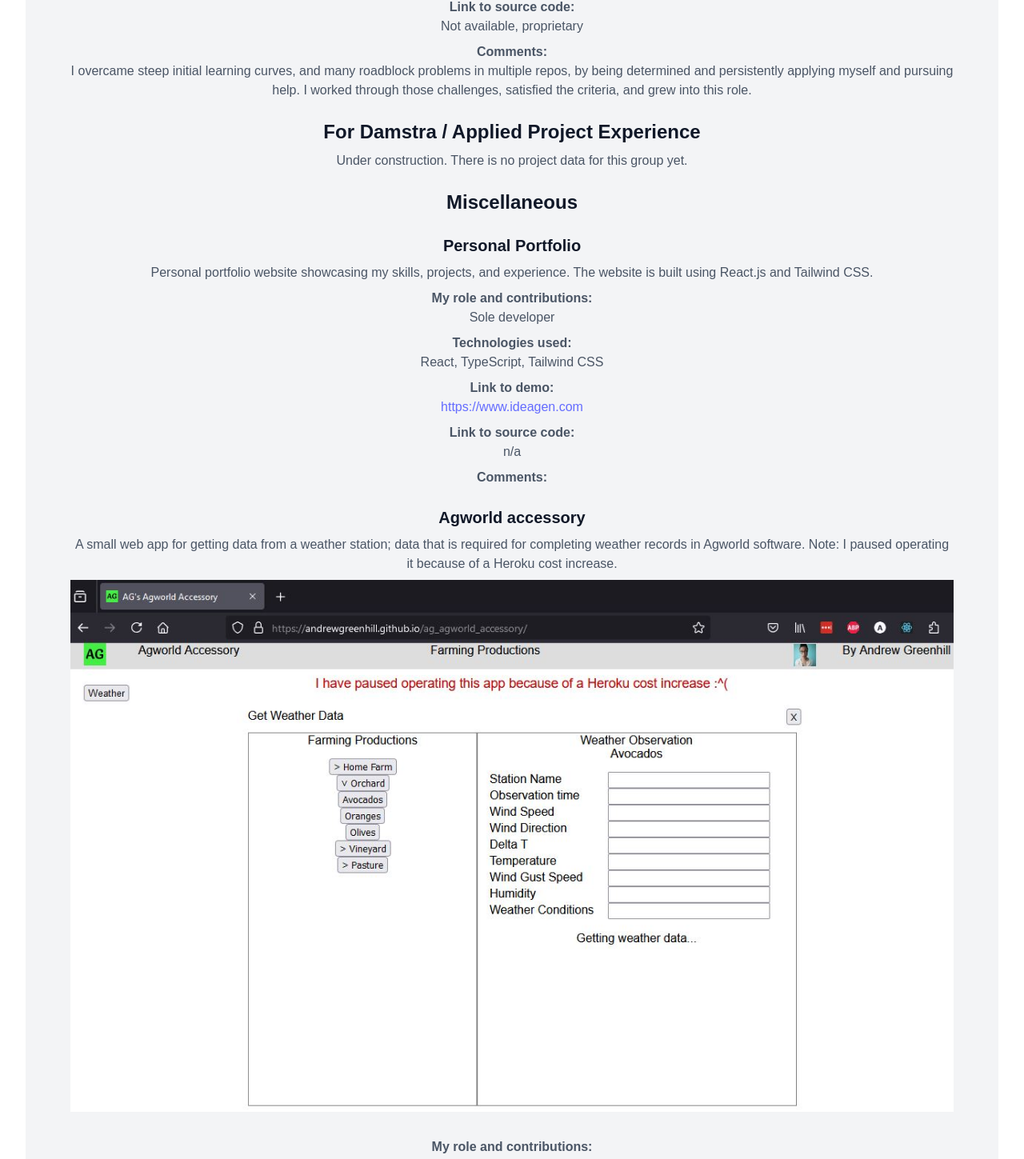
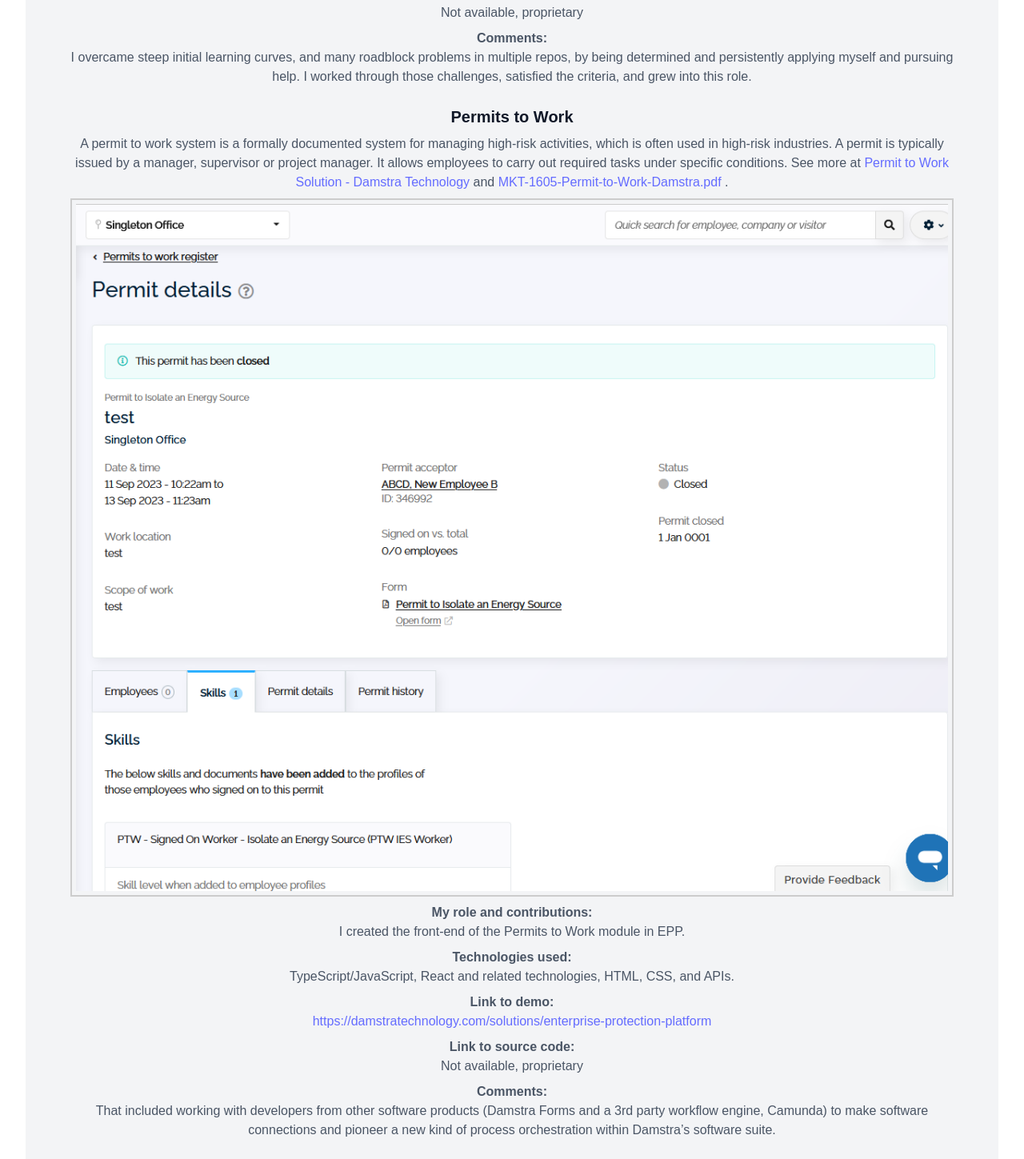
Before and after one commit to andrewgreenhill/ag-portfolio, a React (Vite) app: page /projects in a window 1280 px wide. Shown: the part 1208-2657 px from the top of the page at 80% size. Built offline with nearby package versions, Linux system fonts and the light colour scheme.

Commit message:
Add projectData content for Ideagen-Damstra work and my portfolio

```diff
--- a/src/components/ProjectDisplay.tsx
+++ b/src/components/ProjectDisplay.tsx
@@ -59,22 +59,28 @@ function MarkdownField({ label, markdownText }: { label: string; markdownText: s
 
 function Images({ images }: { images: string[] }) {
   if (!images?.length) return null;
+  const numImages = images.length;
   return (
     <div className="mt-2 text-gray-600">
-      {images.map((image, index) => DisplayImage(image, index))}
+      {images.map((image, index) => (
+        <>
+          <DisplayImage image={image} index={index} />
+          {index < numImages - 1 && <br />}
+        </>
+      ))}
     </div>
   );
 }
 
-function DisplayImage(image: string, index: number) {
+function DisplayImage({ image, index }: { image: string; index: number }) {
   return (
     <div key={index}>
       <img
         src={image}
         alt={extractFileNameFromUrl(image) || `Screenshot ${index + 1}`}
         className="project-screenshot"
+        style={{ border: '2px solid #ccc', padding: '5px', width: '100%' }}
       />
-      <br />
     </div>
   );
 }
--- a/src/data/projectsData.ts
+++ b/src/data/projectsData.ts
@@ -9,23 +9,28 @@ const groupDisplayName: Record<TProjectGroupCode, string> = {
 
 const projectsData: IProjectRecord[] = [
   {
-    id: 1,
+    id: 1.1,
     groupCode: 'Miscellaneous',
-    subGroup: 'Miscellaneous',
-    projectName: 'Personal Portfolio',
+    subGroup: '',
+    projectName: 'My portfolio',
     projectDescription:
-      'Personal portfolio website showcasing my skills, projects, and experience. The website is built using React.js and Tailwind CSS.',
-    myRole: 'Sole developer',
-    technologies: 'React, TypeScript, Tailwind CSS',
-    link2Demo: '[https://www.ideagen.com](https://www.ideagen.com)',
-    link2Code: 'n/a',
-    images: [],
-    when: '',
-    publicComments: '',
+      'My personal portfolio website to show my projects, skills, and experience. The website is built using React.js and Tailwind CSS.',
+    myRole:
+      'I designed and built my portfolio repository from the ground up, i.e. without using a template.',
+    technologies: 'TypeScript, React.js, Tailwind CSS, Vite, Markdown, and GitHub Pages.',
+    // TODO: Update the link2Demo when the portfolio is live
+    link2Demo:
+      '[https://andrewgreenhill.github.io/ag-portfolio](https://andrewgreenhill.github.io/ag-portfolio) <= _Not yet live_',
+    link2Code:
+      '[https://github.com/andrewgreenhill/ag-portfolio](https://github.com/andrewgreenhill/ag-portfolio)',
+    // TODO: Update the images when the portfolio is live
+    images: ['http://localhost:5173/images/Misc/Portfolio_WIP.jpg'],
+    when: 'January-February 2025',
+    publicComments: 'The project you are currently viewing is my portfolio.',
     internalComments: '',
   },
   {
-    id: 2,
+    id: 1.2,
     groupCode: 'Miscellaneous',
     subGroup: 'Agworld',
     projectName: 'Agworld accessory',
@@ -37,22 +42,22 @@ const projectsData: IProjectRecord[] = [
       '[https://andrewgreenhill.github.io/ag_agworld_accessory](https://andrewgreenhill.github.io/ag_agworld_accessory)',
     link2Code:
       '[https://github.com/andrewgreenhill/ag_agworld_accessory](https://github.com/andrewgreenhill/ag_agworld_accessory)',
-    images: ['http://localhost:5173/images/Agworld/ag_agworld_accessory.jpg'],
+    images: ['http://localhost:5173/images/Misc/ag_agworld_accessory.jpg'],
     when: 'Around June-July 2021',
     publicComments:
-      'This isn’t a complete project and it doesn’t make use of all the modern front-end development practices, having been made quickly and many years ago.',
+      'This isn’t a complete project and it doesn’t make use of all the modern front-end development practices; it was just a quick project and made many years ago.',
     internalComments: '',
   },
   {
-    id: 3,
+    id: 2.1,
     groupCode: 'IdeagenDT',
     subGroup: 'EPP',
     projectName: 'Workflows',
     projectDescription:
       'Workflow functionality to allow a process to be defined like a flowchart, and then have that orchestrated automatically, using the Camunda workflow engine. For example, if a user completes a form in [Damstra Forms](https://damstratechnology.com/products/digital-forms) then that could create a record in EPP, which might be reviewed and that could schedule a lesson in Damstra’s [Learning Management System](https://damstratechnology.com/products/elearning) and send an email.',
-    myRole: 'I created the front-end of the module in EPP.',
+    myRole: 'I created the front-end of the Workflows module in EPP.',
     technologies:
-      'TypeScript/JavaScript, React and related technologies, HTML, CSS, APIs, and Camunda.',
+      'JavaScript/TypeScript, React and related technologies, HTML, CSS, APIs, and Camunda.',
     link2Demo:
       '[https://damstratechnology.com/solutions/enterprise-protection-platform](https://damstratechnology.com/solutions/enterprise-protection-platform)',
     link2Code: 'Not available, proprietary',
@@ -62,6 +67,85 @@ const projectsData: IProjectRecord[] = [
       'I overcame steep initial learning curves, and many roadblock problems in multiple repos, by being determined and persistently applying myself and pursuing help. I worked through those challenges, satisfied the criteria, and grew into this role.',
     internalComments: '',
   },
+  {
+    id: 2.2,
+    groupCode: 'IdeagenDT',
+    subGroup: 'EPP',
+    projectName: 'Permits to Work',
+    projectDescription:
+      'A permit to work system is a formally documented system for managing high-risk activities, which is often used in high-risk industries. A permit is typically issued by a manager, supervisor or project manager. It allows employees to carry out required tasks under specific conditions. See more at [Permit to Work Solution - Damstra Technology](https://damstratechnology.com/solutions/permit-to-work) and [MKT-1605-Permit-to-Work-Damstra.pdf](https://corporateweb-v3-corporatewebv3damstrawebassetbuck-1lruglqypgb84.s3-ap-southeast-2.amazonaws.com/public/MKT-1605-Permit-to-Work-Damstra.pdf) .',
+    myRole: 'I created the front-end of the Permits to Work module in EPP.',
+    technologies: 'TypeScript/JavaScript, React and related technologies, HTML, CSS, and APIs.',
+    link2Demo:
+      '[https://damstratechnology.com/solutions/enterprise-protection-platform](https://damstratechnology.com/solutions/enterprise-protection-platform)',
+    link2Code: 'Not available, proprietary',
+    images: ['http://localhost:5173/images/EPP/PermitDetails.png'],
+    when: 'Approx July to Sep 2023',
+    publicComments:
+      'That included working with developers from other software products (Damstra Forms and a 3rd party workflow engine, Camunda) to make software connections and pioneer a new kind of process orchestration within Damstra’s software suite.',
+    internalComments: '',
+  },
+  {
+    id: 2.3,
+    groupCode: 'IdeagenDT',
+    subGroup: 'EPP',
+    projectName: 'Management of Change',
+    projectDescription:
+      'The Management of Change process is used when document changes need to be reviewed by different departments, following a prescribed workflow process. We implemented that to meet a need of Capstone Copper, using a combination of Damstra Forms, EPP and [Camunda](https://camunda.com/). The workflow begins with a form being filled out, then approvers can review and approve/reject. Camunda is used to orchestrate the process and connect between Damstra Forms & EPP and also to trigger emails to different parties who are involved in the process.',
+    myRole: 'I created the front-end of the Management of Change module in EPP.',
+    technologies:
+      'TypeScript/JavaScript, React and related technologies, HTML, CSS, APIs, and Camunda.',
+    link2Demo:
+      '[https://damstratechnology.com/solutions/enterprise-protection-platform](https://damstratechnology.com/solutions/enterprise-protection-platform)',
+    link2Code: 'Not available, proprietary',
+    images: ['http://localhost:5173/images/EPP/ChangeRequestDetails.png'],
+    when: 'Approx Sep 2023 to Dec 2023.',
+    publicComments:
+      'I used the experience I’d gained working on the EPP code base to create my most sophisticated front-end functionality to date and satisfy the need of enterprise customer Capstone Copper.',
+    internalComments: '',
+  },
+  {
+    id: 2.4,
+    groupCode: 'IdeagenDT',
+    subGroup: 'EPP',
+    projectName: 'Work Orders',
+    projectDescription:
+      'The Work Orders module can be used by company admins to manage work orders that have been assigned to their company for completion (e.g. changing light bulbs or routine checks in a building). When a new WO is issued to their company, they are notified and they can then view it, assign to a worker, or decline it. Once a relevant worker closes a WO, the CA is notified again to finally complete the WO.',
+    myRole:
+      'I co-created the front-end of the Work Orders module in EPP, making heavy use of APIs to connect to the TIKS software back-end.',
+    technologies:
+      'TypeScript/JavaScript, React and related technologies, HTML, CSS, APIs, and TIKS.',
+    link2Demo:
+      '[https://damstratechnology.com/solutions/enterprise-protection-platform](https://damstratechnology.com/solutions/enterprise-protection-platform)',
+    link2Code: 'Not available, proprietary',
+    images: [
+      'http://localhost:5173/images/EPP/WorkOrdersFilters.png',
+      'http://localhost:5173/images/EPP/WorkOrdersDetails.png',
+    ],
+    when: 'Approx Jan 2024 to Aug 2024.',
+    publicComments:
+      'When getting two software products (EPP and TIKS) to work together, which hadn’t been connected before, there was a lot of complexity and unknowns, and a lot of time pressure. I developed a close working relationship with the main back-end developer to increase our understanding. We increasingly collaborated and tested together to finish our tickets faster, reduce issues getting to QA, and meet all the requirements.',
+    internalComments: '',
+  },
+  {
+    id: 2.5,
+    groupCode: 'IdeagenDT',
+    subGroup: 'EPP',
+    projectName: 'Enterprise Protection Platform',
+    projectDescription:
+      'Damstra’s Enterprise Protection Platform ([EPP](https://damstratechnology.com/solutions/enterprise-protection-platform)) software is a web-based workforce management solution that has a wide range of functionality including for managing worker skills, training and site access.',
+    myRole: 'Software maintenance and development.',
+    technologies:
+      'TypeScript/JavaScript, React and related technologies (including React Query, React Hook Form, and Yup), HTML, CSS and APIs.',
+    link2Demo:
+      '[https://damstratechnology.com/solutions/enterprise-protection-platform](https://damstratechnology.com/solutions/enterprise-protection-platform)',
+    link2Code: 'Not available, proprietary',
+    images: ['http://localhost:5173/images/EPP/LessonScheduling.jpg'],
+    when: 'March 2023 to Dec 2024',
+    publicComments:
+      'I maintained and extended front end functionality in miscellaneous areas of EPP including lesson scheduling and skill configuration.',
+    internalComments: '',
+  },
 ];
 
 export { groupDisplayName, projectsData };
```
Also changed, not shown: public/images/Misc/Portfolio_WIP.jpg (added), public/images/Misc/ag_agworld_accessory.jpg (renamed from public/images/Agworld/ag_agworld_accessory.jpg).
